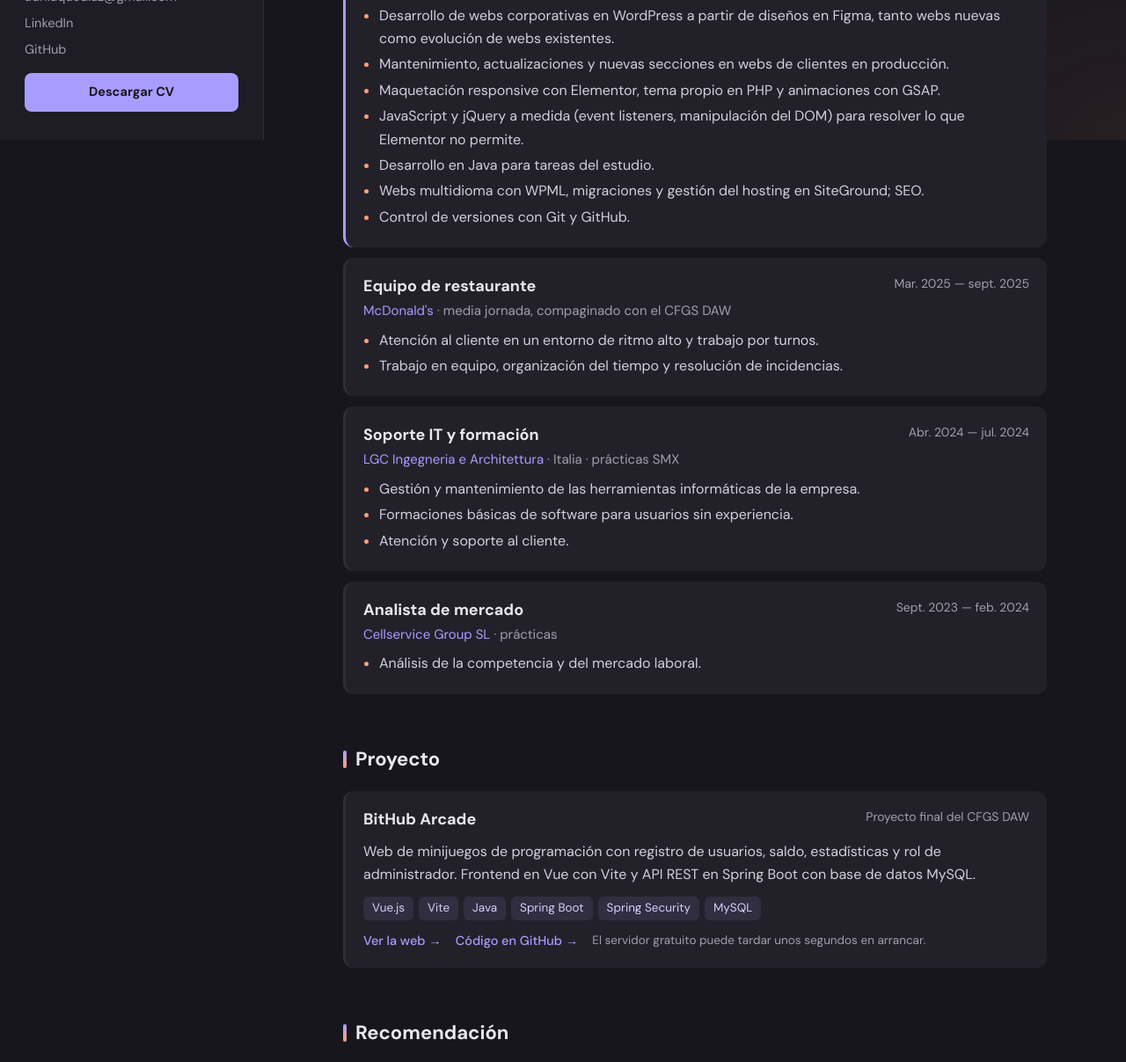
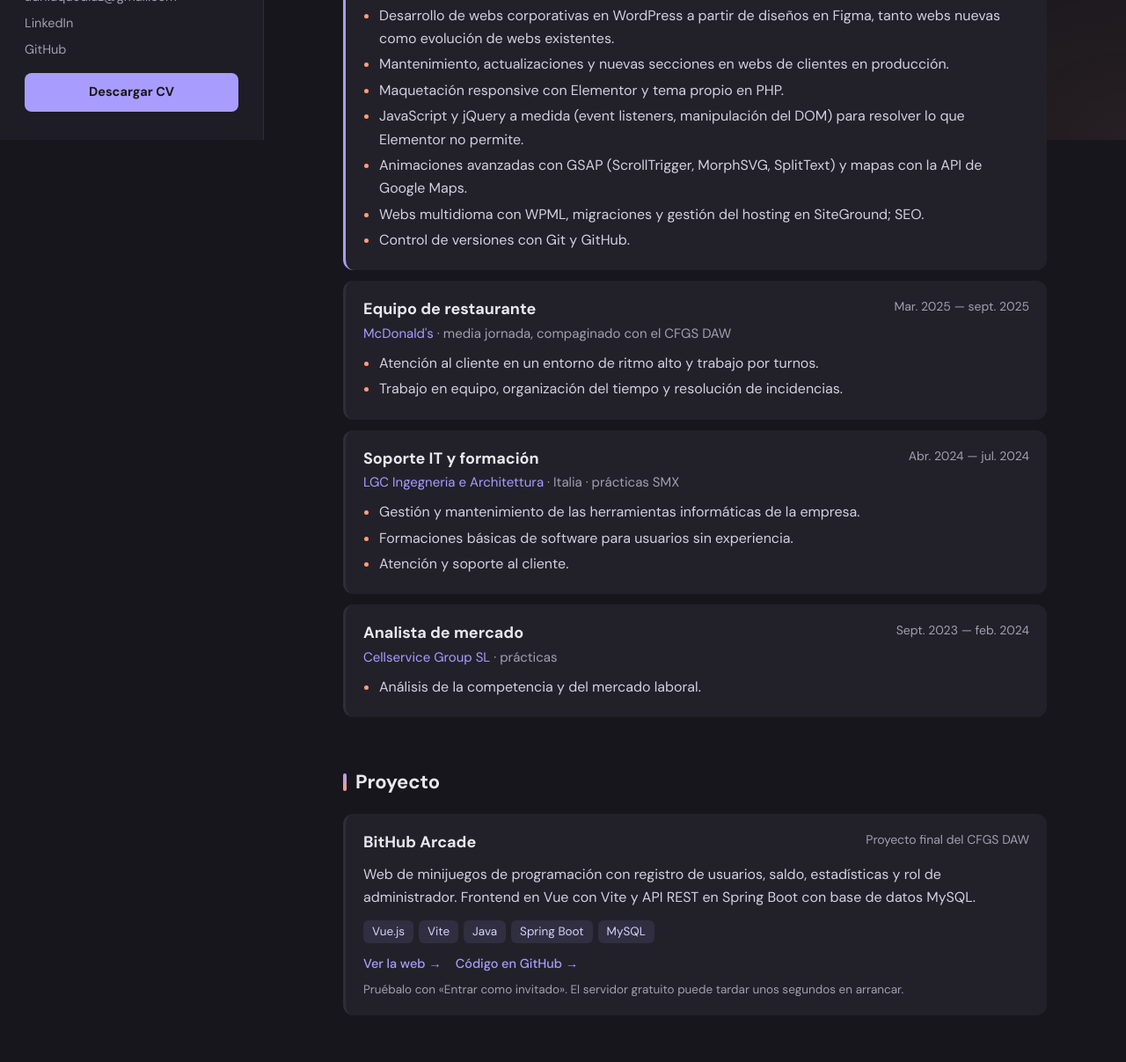
Before and after one commit to AdrianLuqueDiaz/webCV, a plain HTML site: page index.html in a window 1280 px wide. Shown: the part 641-1848 px from the top of the page at 88% size. Drawn offline with Linux system fonts and the light colour scheme.

Commit message:
Add files via upload

```diff
--- a/index.html
+++ b/index.html
@@ -156,9 +156,9 @@
         <ul>
           <li>Desarrollo de webs corporativas en WordPress a partir de diseños en Figma, tanto webs nuevas como evolución de webs existentes.</li>
           <li>Mantenimiento, actualizaciones y nuevas secciones en webs de clientes en producción.</li>
-          <li>Maquetación responsive con Elementor, tema propio en PHP y animaciones con GSAP.</li>
+          <li>Maquetación responsive con Elementor y tema propio en PHP.</li>
           <li>JavaScript y jQuery a medida (event listeners, manipulación del DOM) para resolver lo que Elementor no permite.</li>
-          <li>Desarrollo en Java para tareas del estudio.</li>
+          <li>Animaciones avanzadas con GSAP (ScrollTrigger, MorphSVG, SplitText) y mapas con la API de Google Maps.</li>
           <li>Webs multidioma con WPML, migraciones y gestión del hosting en SiteGround; SEO.</li>
           <li>Control de versiones con Git y GitHub.</li>
         </ul>
@@ -192,11 +192,11 @@
       <div class="job">
         <div class="top"><h3>BitHub Arcade</h3><span class="date">Proyecto final del CFGS DAW</span></div>
         <p>Web de minijuegos de programación con registro de usuarios, saldo, estadísticas y rol de administrador. Frontend en Vue con Vite y API REST en Spring Boot con base de datos MySQL.</p>
-        <div class="tags"><span>Vue.js</span><span>Vite</span><span>Java</span><span>Spring Boot</span><span>Spring Security</span><span>MySQL</span></div>
+        <div class="tags"><span>Vue.js</span><span>Vite</span><span>Java</span><span>Spring Boot</span><span>MySQL</span></div>
         <div class="more">
           <a href="https://bithub-arcade.vercel.app" target="_blank" rel="noopener">Ver la web →</a>
           <a href="https://github.com/AdrianLuqueDiaz/Proyecto-DAW" target="_blank" rel="noopener">Código en GitHub →</a>
-          <span>El servidor gratuito puede tardar unos segundos en arrancar.</span>
+          <span>Pruébalo con «Entrar como invitado». El servidor gratuito puede tardar unos segundos en arrancar.</span>
         </div>
       </div>
     </section>
@@ -219,7 +219,7 @@
         <div class="card"><h3>Frontend</h3><div class="tags"><span>HTML5</span><span>CSS3</span><span>JavaScript</span><span>jQuery</span><span>GSAP</span><span>Vue.js</span><span>Bootstrap</span></div></div>
         <div class="card"><h3>Backend</h3><div class="tags"><span>PHP</span><span>Java</span><span>Spring Boot</span><span>API REST</span></div></div>
         <div class="card"><h3>WordPress</h3><div class="tags"><span>WordPress</span><span>Elementor</span><span>WPML</span><span>Migraciones</span><span>SEO</span></div></div>
-        <div class="card"><h3>Bases de datos y datos</h3><div class="tags"><span>SQL</span><span>MySQL</span></div><p class="soon-label">En formación</p><div class="tags soon"><span>Python</span><span>Power BI</span><span>Google Cloud</span></div></div>
+        <div class="card"><h3>Datos</h3><div class="tags"><span>SQL</span><span>MySQL</span></div><p class="soon-label">En formación</p><div class="tags soon"><span>Python</span><span>Power BI</span><span>Google Cloud</span></div></div>
         <div class="card"><h3>Sistemas</h3><div class="tags"><span>Windows</span><span>Linux</span><span>Redes</span><span>Hardware</span></div></div>
         <div class="card"><h3>Herramientas</h3><div class="tags"><span>Figma</span><span>Git</span><span>GitHub</span><span>SiteGround</span></div></div>
       </div>
```
Also changed, not shown: preview.png.
